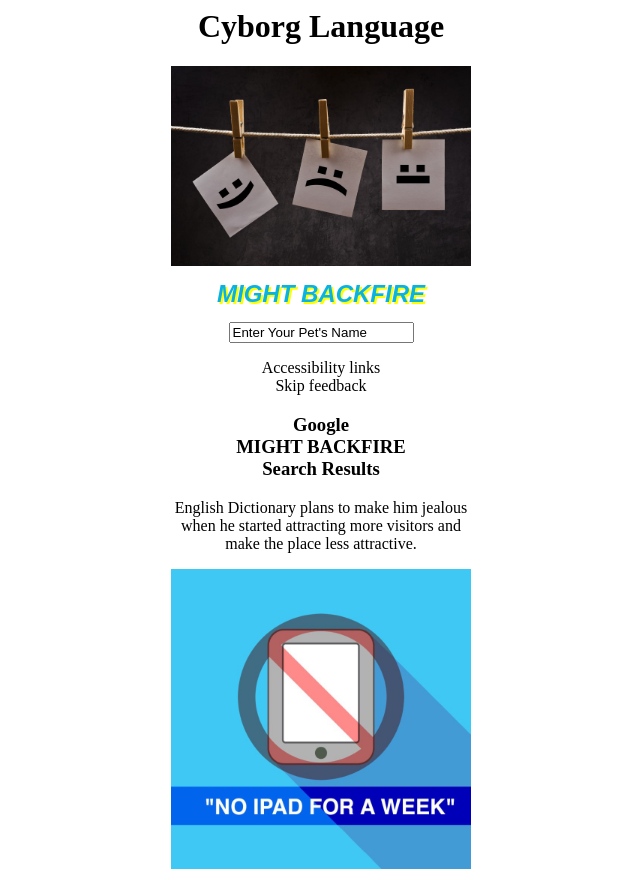
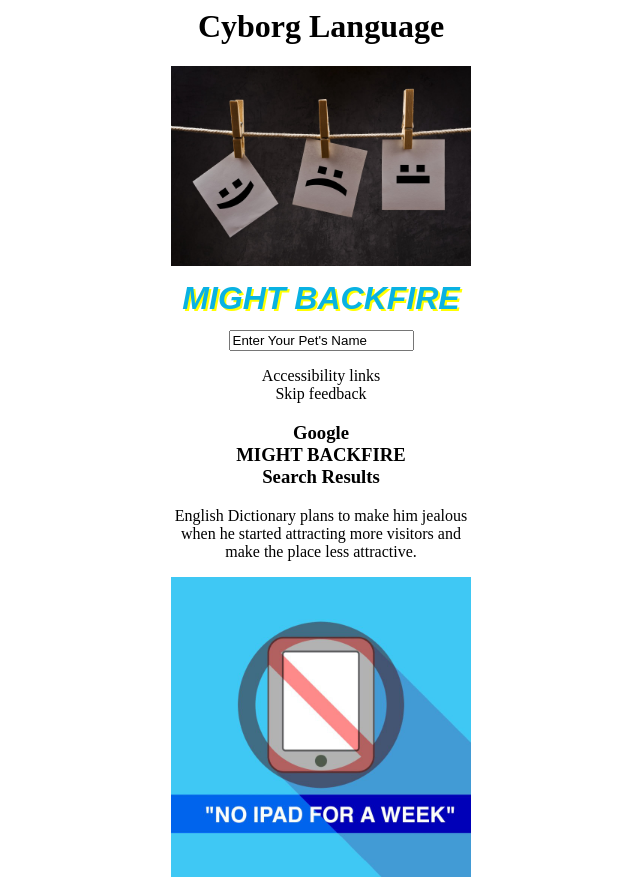
Before and after one commit to makhfi30/S-A-M-P-L-E-website, a plain HTML site: page index.html in a window 1280 px wide. Shown: the top 880 px of the page, without its empty margins (319-959 px from the left). Drawn offline with Linux system fonts and the light colour scheme.

Commit message:
Update index.html

```diff
--- a/index.html
+++ b/index.html
@@ -7,7 +7,9 @@
 
 <form action="areyouacyborg.php" method="post">
 
-  <p style="text-align: center;" align="left"><em><span style="font-size: 24;"><strong><span style="color: #ffff00;"><span style="font-family: 'arial'; color: #09b2e2;"><span style="text-shadow: #ffff00 2px 2px; font-family: arial; color: #09b2e2; line-height: 100%;">MIGHT BACKFIRE</span></span></span></strong></span></em></p>
+  <p style="text-align: center;" align="left"><em><span style="font-size: 24pt;">
+    <strong><span style="color: #ffff00;"><span style="font-family: 'arial'; color: #09b2e2;">
+      <span style="text-shadow: #ffff00 2px 2px; font-family: arial; color: #09b2e2; line-height: 100%;">MIGHT BACKFIRE</span></span></span></strong></span></em></p>
 
   <p style="text-align: center;"><input name="name" type="text" value="Enter Your Pet's Name" /></p>
 
```
